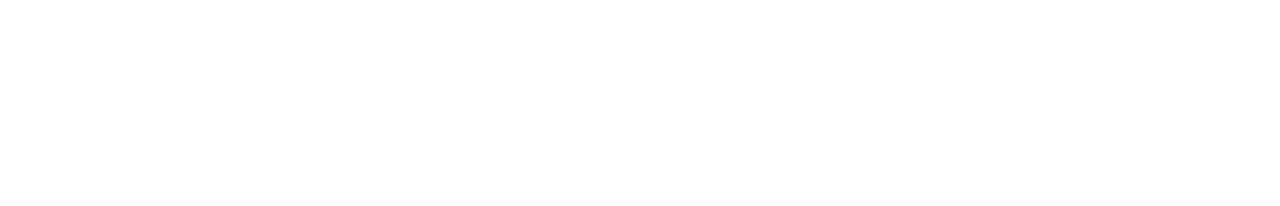
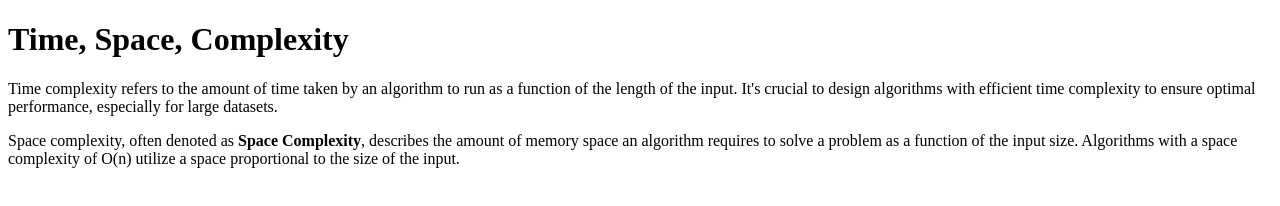
Before and after one commit to acciojob/time-and-space-complexity-Pravalpratap, a website: page main.html in a window 1280 px wide. Drawn offline with Linux system fonts and the light colour scheme.

Commit message:
created a submission

```diff
--- a/main.html
+++ b/main.html
@@ -8,6 +8,13 @@
 
 <body>
 	<!-- the entire body must be written by student -->
+	<h1>Time, Space, Complexity</h1>
+	 <p>
+        Time complexity refers to the amount of time taken by an algorithm to run as a function of the length of the input. It's crucial to design algorithms with efficient time complexity to ensure optimal performance, especially for large datasets.
+    </p>
+    <p>
+        Space complexity, often denoted as <strong>Space Complexity</strong>, describes the amount of memory space an algorithm requires to solve a problem as a function of the input size. Algorithms with a space complexity of O(n) utilize a space proportional to the size of the input.
+    </p>
     <script type="text/javascript" src="./script.js">
 </script>
 
```
